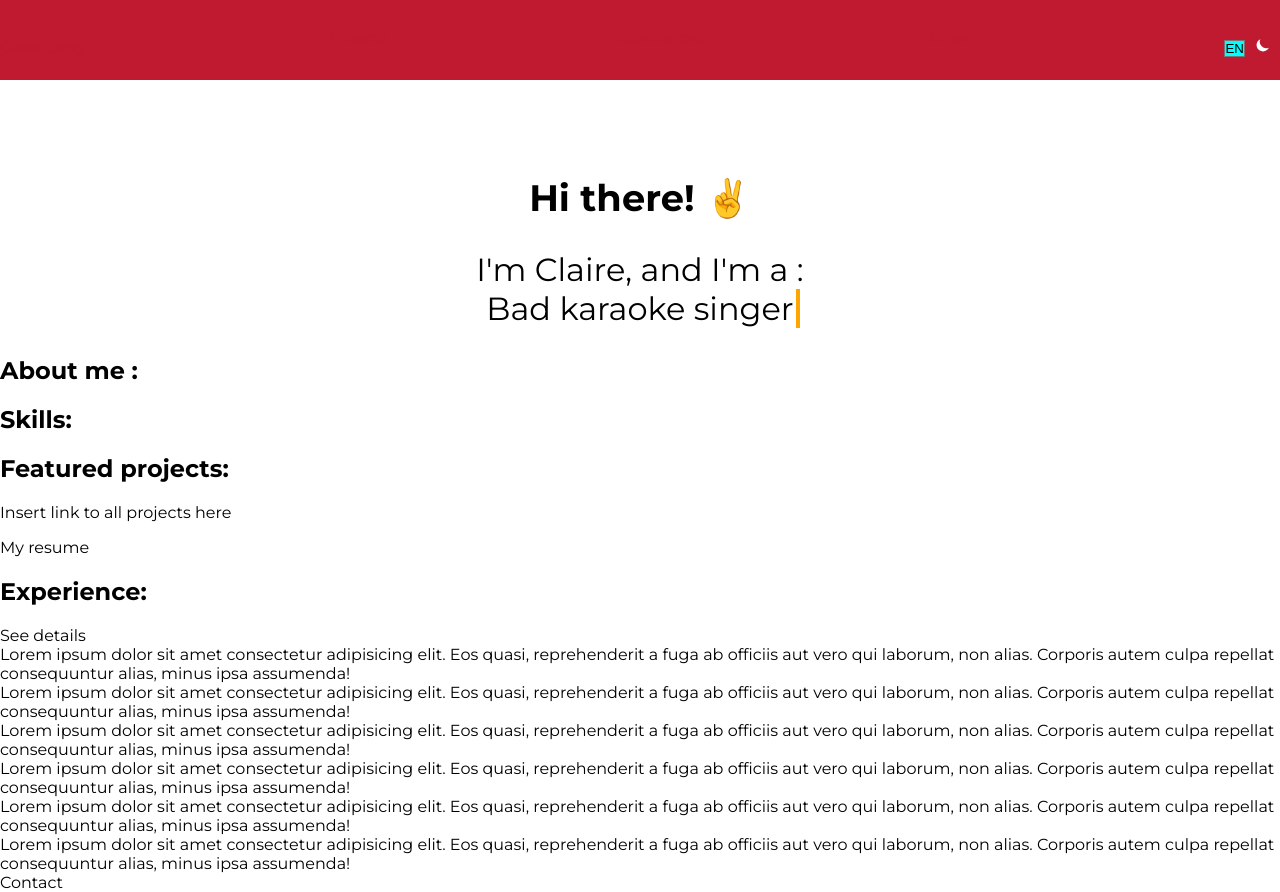
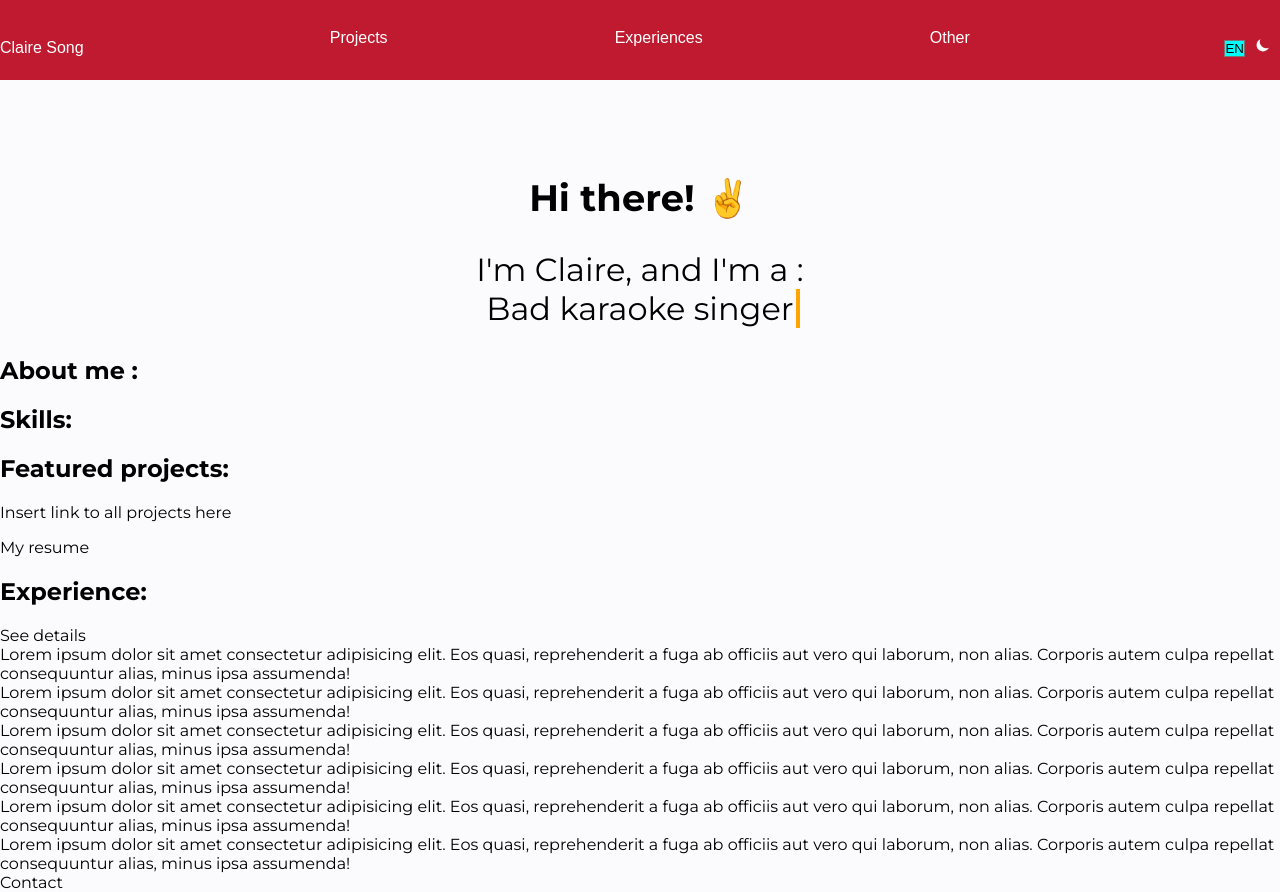
Before and after one commit to claire2d2/portfolio, a React (Vite) app: page / in a window 1280 px wide. Built offline with nearby package versions, Linux system fonts and the light colour scheme; a web font is replaced by a local one.

Commit message:
dark mode toggling

```diff
--- a/src/index.css
+++ b/src/index.css
@@ -25,14 +25,18 @@ body {
 }
 
 .theme-light {
-  --bg-main: #bf1a2f;
+  --bg-main: #fbfbfe;
+  --color-main: #bf1a2f;
+  --text-main: #bf1a2f;
   --color-secondary: #fbfbfe;
   --color-accent: #fd6f53;
   --font-color: #000000;
 }
 .theme-dark {
   --bg-main: #243133;
+  --color-main: #243133;
+  --text-main: #fbfbfe;
   --color-secondary: #243133;
   --color-accent: #12cdea;
-  --font-color: #ffffff;
+  --font-color: #fbfbfe;
 }
--- a/src/layout/Layout.css
+++ b/src/layout/Layout.css
@@ -1,9 +1,12 @@
 .Outlet {
-  width: 100vw;
-  height: 85vh;
+  width: 100dvw;
+  background: var(--bg-main);
+  color: var(--font-color);
 }
 
 .Footer {
-  height: 5vh;
-  width: 100vw;
+  height: 5dvh;
+  width: 100dvw;
+  background: var(--bg-main);
+  color: white;
 }
--- a/src/layout/Navbar/Navbar.css
+++ b/src/layout/Navbar/Navbar.css
@@ -6,11 +6,11 @@ nav {
   line-height: 4em;
   font-family: sans-serif;
   transition: transform 100ms ease-in-out;
-  background-color: var(--bg-main);
+  background-color: var(--color-main);
   display: flex;
   align-items: end;
   justify-content: space-between;
-  color: var(--main-red);
+  color: white;
 }
 
 nav.nav-bar--hidden {
```
